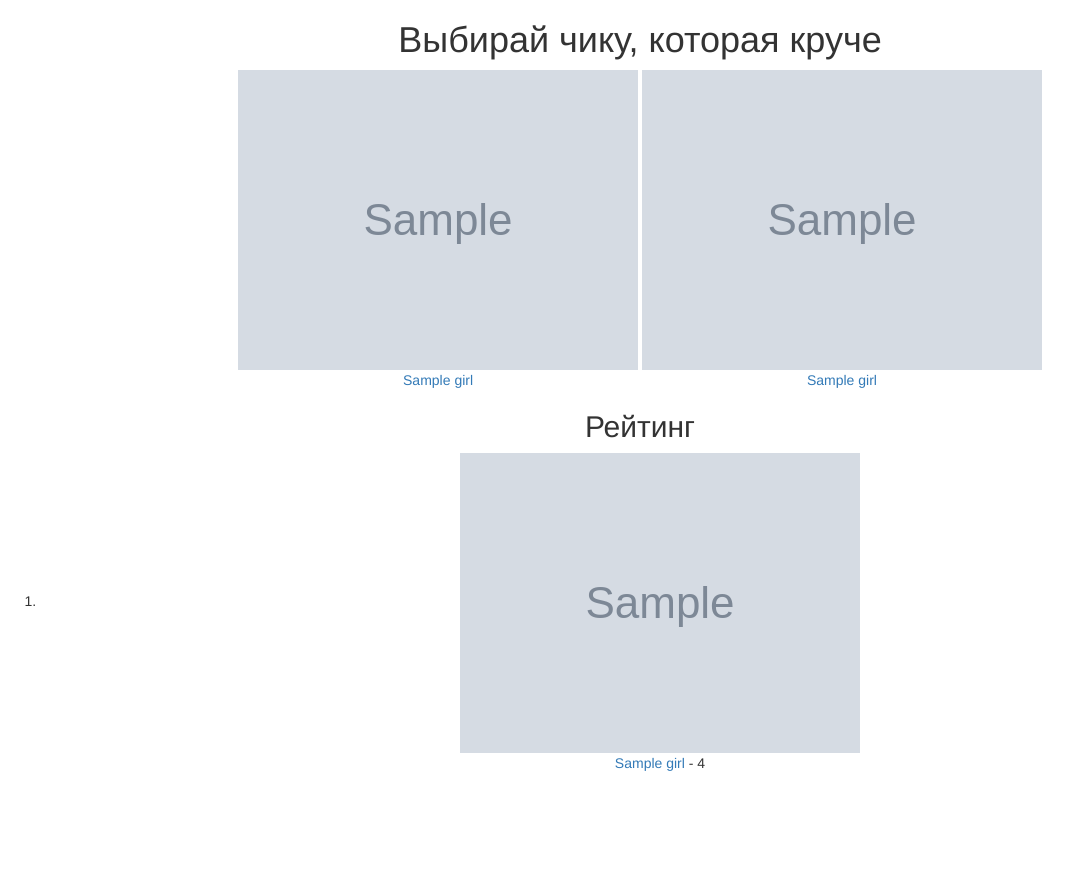
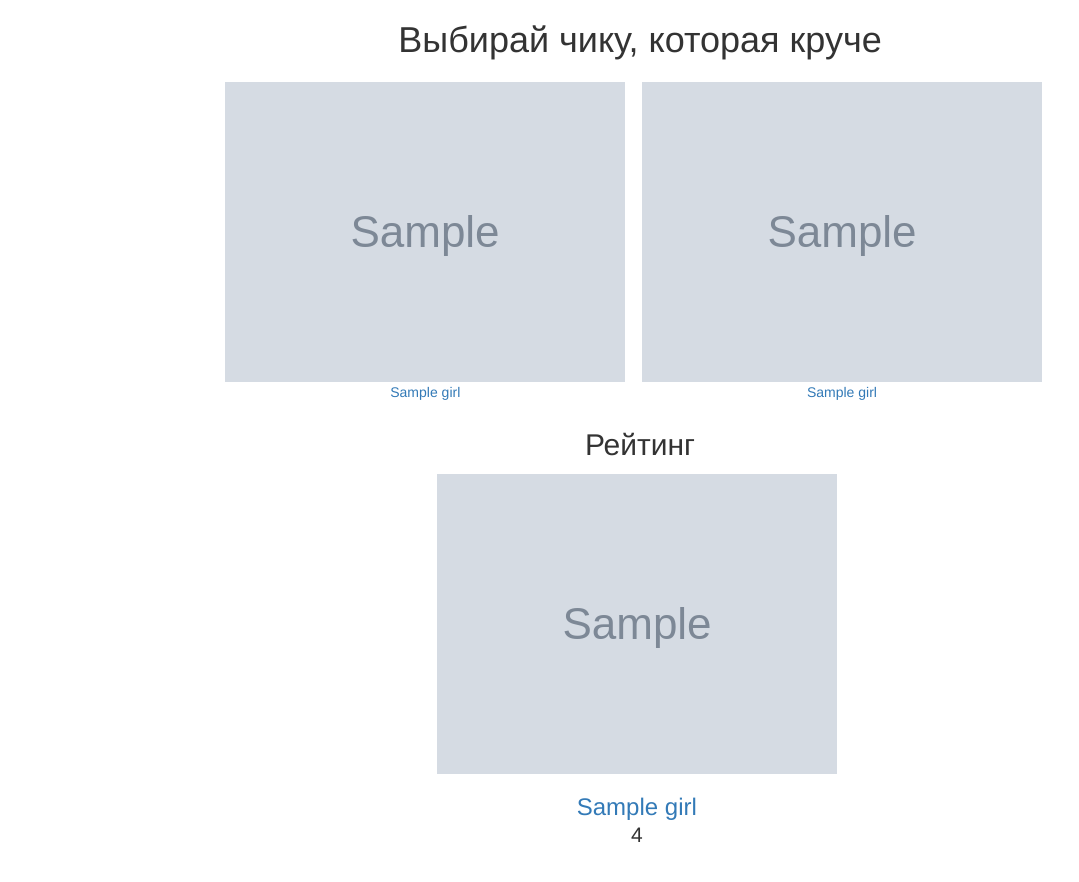
Before and after one commit to sevazhidkov/chiks-vtk, a Flask app: page / in a window 1280 px wide. Shown: the whole page, without its empty margins (0-1079 px from the left). Before the commit the page ends 771 px from the top, so only its background shows below. Run offline with Flask 2, Linux system fonts and the light colour scheme; grey boxes marked "Sample" are stand-in pictures; a database or web service that is not in the repository returns one stand-in record (values such as "Sample title"); some libraries are stand-ins or nearby versions.

Commit message:
Some fixes and improvements

```diff
--- a/app/static/style.css
+++ b/app/static/style.css
@@ -4,4 +4,30 @@ body {
 
 .pair .girl {
   display: inline-block;
+  margin-right: 1%;
+  margin-top: 1%;
 }
+
+.rating {
+  margin-left: 25%;
+  margin-right: 25%;
+
+  margin-top: 2%;
+}
+.rating h2 {
+  margin-bottom: 2%;
+}
+
+.rating .girl {
+  margin-bottom: 5%;
+  display: inline-block;
+  margin-right: 1%;
+}
+
+.rating .girl h3 {
+  margin-bottom: -5%;
+}
+
+.rating .girl .number{
+  font-size: 150%;
+}
--- a/app/templates/index.html
+++ b/app/templates/index.html
@@ -26,14 +26,16 @@
     </div>
   </div>
 
-  <h2>Рейтинг</h2>
-  <ol class='rating'>
+  <div class='rating'>
+    <h2>Рейтинг</h2>
     {% for girl in girls %}
-      <li>
+      <div class='girl'>
         <img src='{{girl.photo}}'>
         <br>
-        <span class='name'><a href='{{girl.link}}'>{{girl.name}}</a></span> - <span class='number'>{{girl.rating}}</span>
-      </li>
+        <h3><a href='{{girl.link}}'>{{girl.name}}</a></h3>
+        <br>
+        <span class='number'>{{girl.rating}}</span>
+      </div>
     {% endfor %}
-  </ol>
+  </div>
 {% endblock %}
--- a/app/views.py
+++ b/app/views.py
@@ -19,7 +19,7 @@ def index():
     })))
 
     # Генерируем рейтинг девушек
-    girls_rating = db.girls.find(limit=10).sort([
+    girls_rating = db.girls.find(limit=20).sort([
         ('rating', pymongo.DESCENDING),
     ])
     return render_template('index.html', girls=girls_rating, pair=[
@@ -38,13 +38,13 @@ def vote():
     # С помощью формулы рейтинга Эло, обновляем рейтинги девушек
     db.girls.update_one({'_id': winner_girl['_id']}, {
         '$set': {
-            'rating': rating(winner_girl['rating'], 1, loser_girl['rating']),
+            'rating': round(rating(winner_girl['rating'], 1, loser_girl['rating'])),
             'checks': winner_girl['checks'] + 1
         }
     })
     db.girls.update_one({'_id': loser_girl['_id']}, {
         '$set': {
-            'rating': rating(loser_girl['rating'], 0, winner_girl['rating']),
+            'rating': round(rating(loser_girl['rating'], 0, winner_girl['rating'])),
             'checks': loser_girl['checks'] + 1
         }
     })
```
